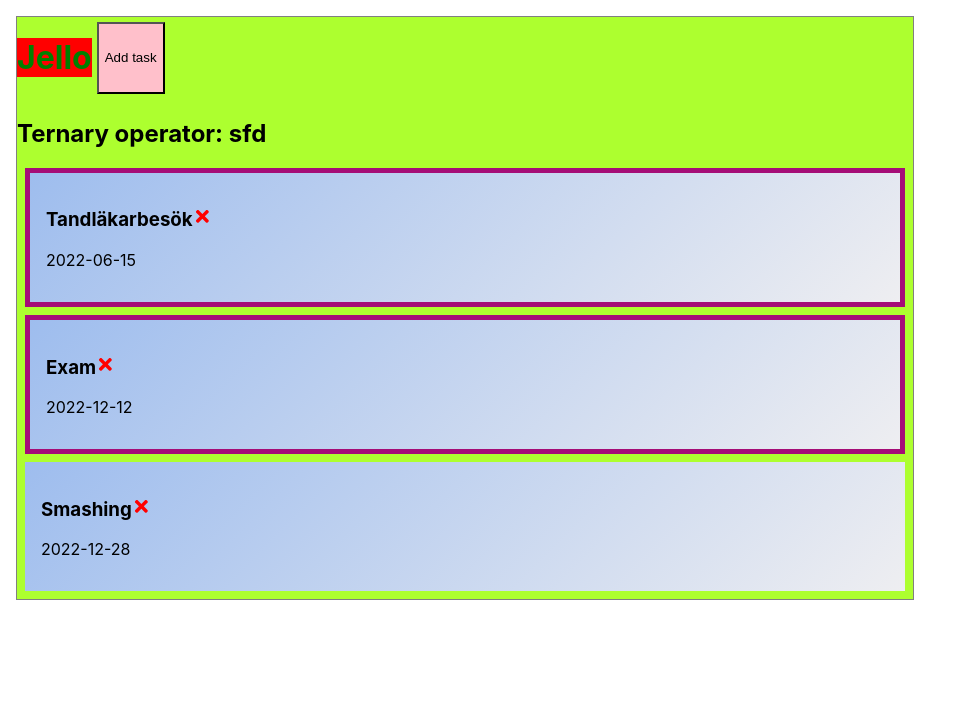
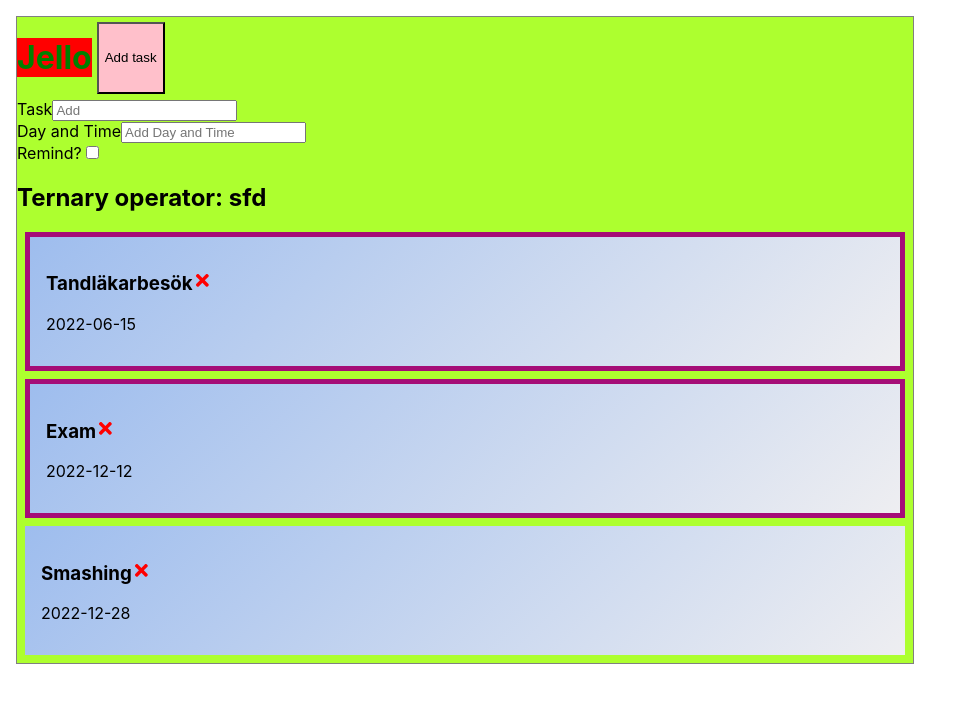
Before and after one commit to frumsrekovni/task-tracker, a React (Create React App) app: page / in a window 1280 px wide. Shown: the top 702 px of the page, without its empty margins (0-961 px from the left). Built offline with nearby package versions, Linux system fonts and the light colour scheme.

Commit message:
Started making a form for adding tasks

```diff
--- a/src/App.tsx
+++ b/src/App.tsx
@@ -3,6 +3,7 @@ import { useState } from "react"
 // because you might want to use it in other components than just the tasks component
 import Header from './components/Header.tsx'
 import Tasks from './components/Tasks.tsx'
+import Add from './components/Add.tsx'
 function App() {
   // You can write Typescript up here
   const name:string = "Joshua"
@@ -53,6 +54,7 @@ function toggle(id:number){
   return (
     <div className="App">
       <Header title='Jello' />
+      <Add></Add>
       <h2>Ternary operator: {x ? 'ef' : 'sfd'}</h2>
       {tasks.length > 0 ?
       (
--- /dev/null
+++ b/src/components/Add.tsx
@@ -0,0 +1,21 @@
+const Add = () => {
+  return (
+    <form className="task-form">
+        <div className="form-comp">
+            <label>Task</label>
+            <input type="text" placeholder="Add" />
+        </div>
+        <div className="form-comp">
+            <label>Day and Time</label>
+            <input type="text" placeholder="Add Day and Time" />
+        </div>
+        <div className="form-comp">
+            <label>Remind?</label>
+            <input type="checkbox"/>
+        </div>
+    </form>
+
+  )
+}
+
+export default Add
```
